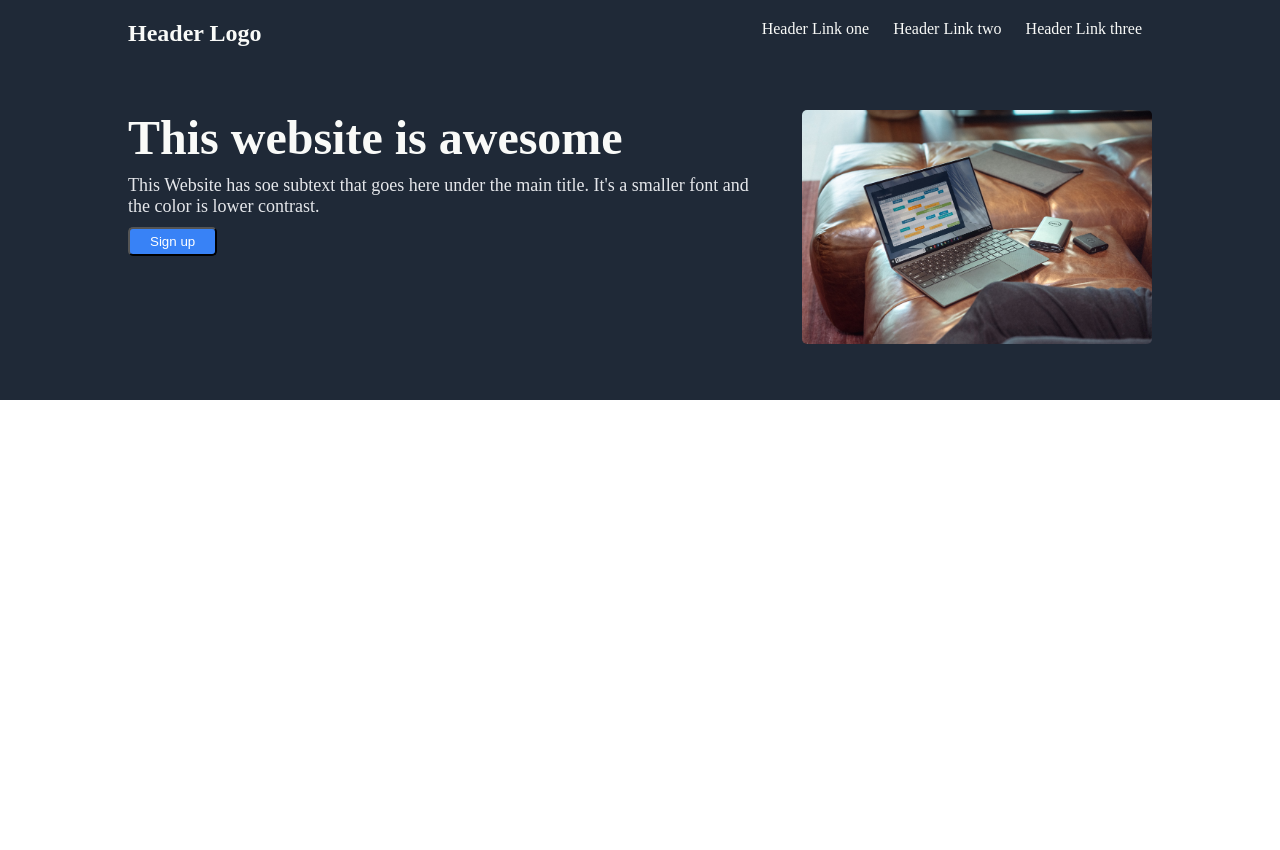
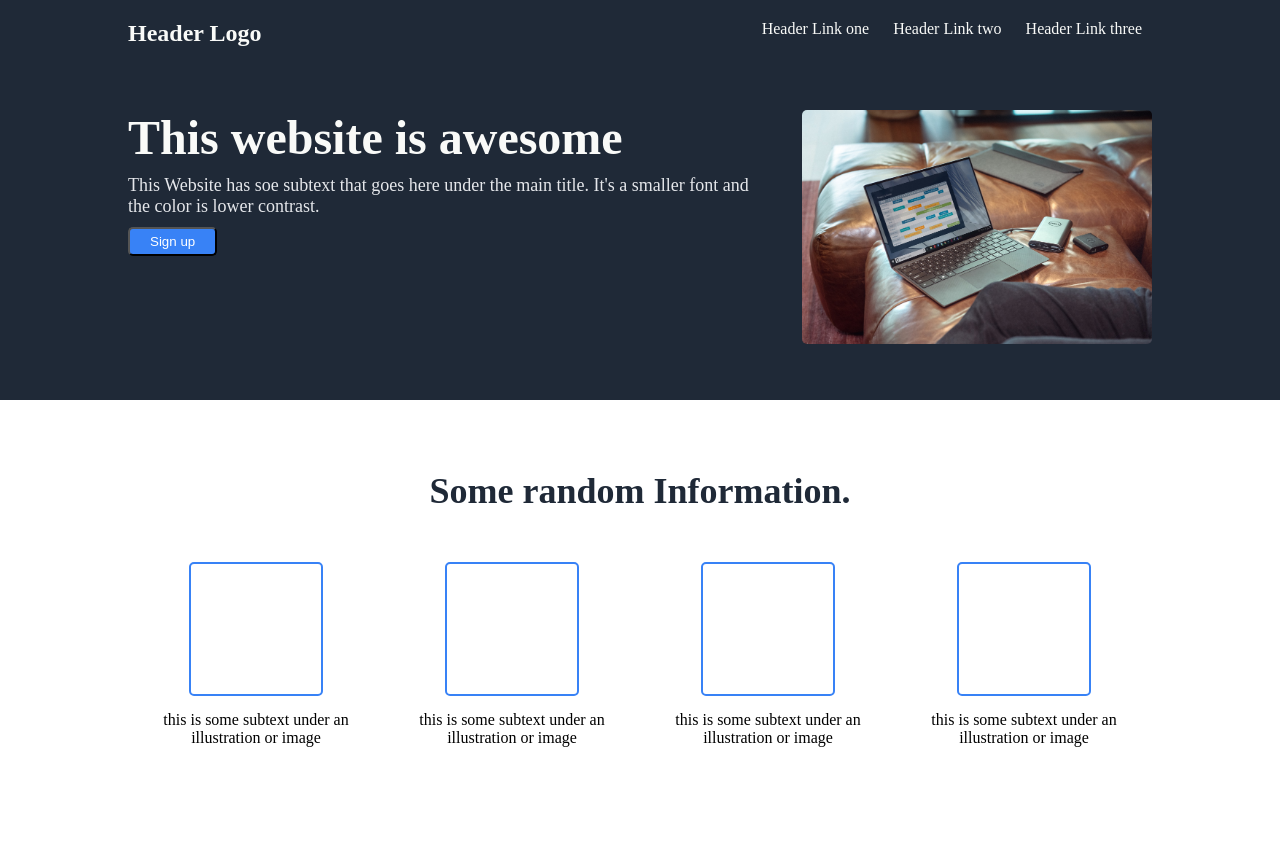
Before and after one commit to jecode93/Landing_page_Project, a plain HTML site: page index.html in a window 1280 px wide. Before the commit the page ends 800 px from the top, so only its background shows below. Drawn offline with Linux system fonts and the light colour scheme.

Commit message:
Finish with the Information Section.

```diff
--- a/index.html
+++ b/index.html
@@ -13,7 +13,7 @@
 
 
         <!-- HERO SECTION -->
-        <div class="heroSection">
+        <div class="hero-section">
             <div class="container">
 
                 <!-- Menu Section -->
@@ -44,6 +44,45 @@
         </div>
 
 
+
+
+        <!-- INFROMATION SECTION -->
+
+        <div class="information-section">
+            <div class="container">
+                <h2>Some random Information.</h2>
+
+                <div class="flex-container2">
+                    <div class="items">
+                        <div class="box"></div>
+                        <p>this is some subtext
+                            under an illustration
+                            or image</p>
+                    </div>
+                    <div class="items">
+                        <div class="box"></div>
+                        <p>this is some subtext
+                            under an illustration
+                            or image</p>
+                    </div>
+                    <div class="items">
+                        <div class="box"></div>
+                        <p>this is some subtext
+                            under an illustration
+                            or image</p>
+                    </div>
+                    <div class="items">
+                        <div class="box"></div>
+                        <p>this is some subtext
+                            under an illustration
+                            or image</p>
+                    </div>
+                </div>
+            </div>
+
+        </div>
+
+
     </body>
 
 </html>
--- a/styles.css
+++ b/styles.css
@@ -13,7 +13,7 @@
 
 /* HERO SECTION */
 
-.heroSection{
+.hero-section{
     height: 400px;
     background-color: #1f2937;
 }
@@ -73,3 +73,36 @@
     width: 350px;
     border-radius: 5px;
 }
+
+/* INFORMATION SECTION */
+
+.information-section{
+    height: 350px;
+    padding: 50px 0;
+}
+
+.information-section h2{
+    font-size: 36px;
+    font-weight: bold;
+    color: #1f2937;
+}
+
+.flex-container2{
+    display: flex;
+    margin-top: 50px;
+}
+
+.flex-container2 .box{
+    height: 130px;
+    width: 130px;
+    margin: auto;
+    border: solid;
+    border-width: 2px;
+    border-color: #3882f6;
+    border-radius: 5px;
+    align-items: center;
+}
+
+.flex-container2 p{
+    margin-top: 15px;
+}
```
